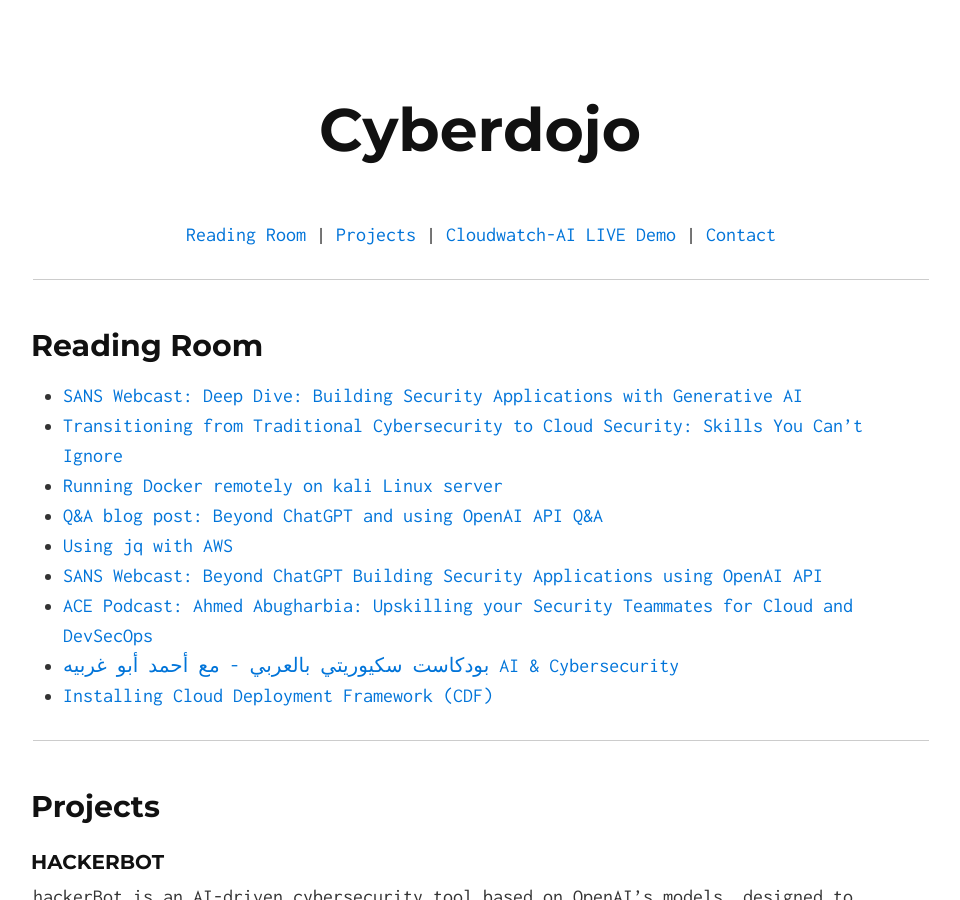
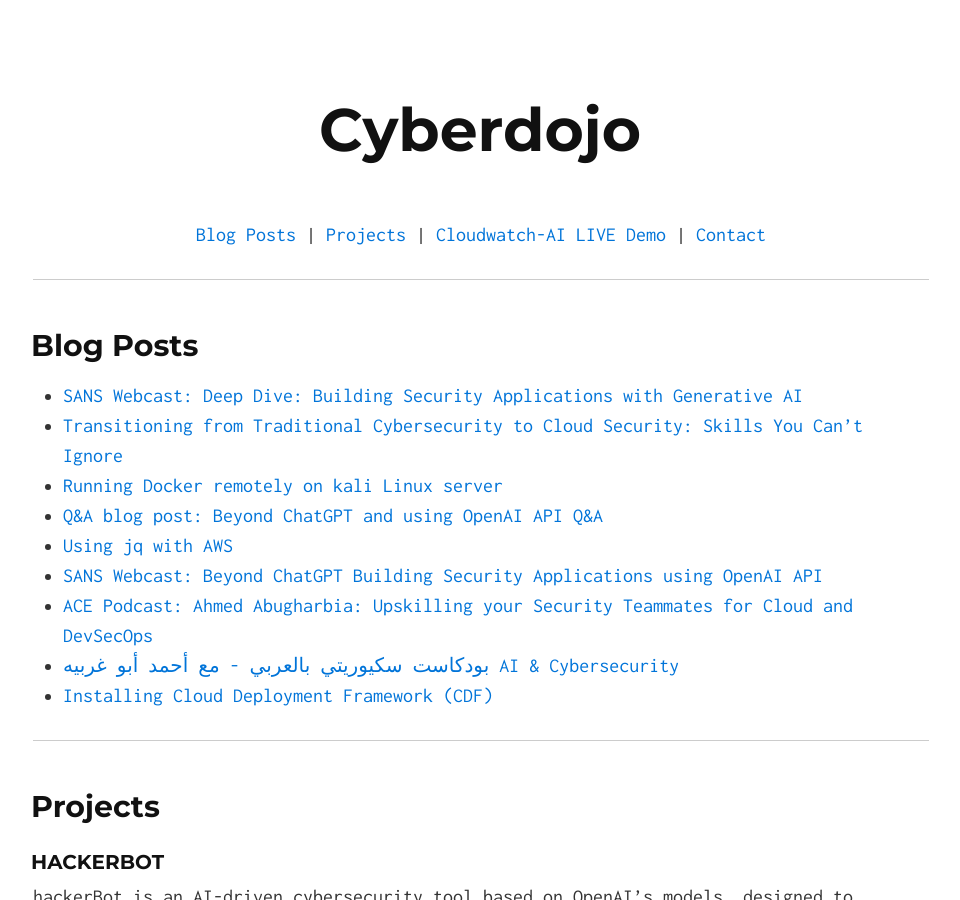
Before and after one commit to Ahmed-AG/cyberdojo-page, a Jekyll site: the page built from index.md, in a window 1280 px wide and 900 px high. Shown: the whole window, without its empty margins (159-1119 px from the left). Built offline with Jekyll 4.4.1, drawn with Linux system fonts in a browser that asks for light colours; our own code applies the rules of GitHub Pages for plain Markdown files.

Commit message:
Update blog post

```diff
--- a/_includes/menu.html
+++ b/_includes/menu.html
@@ -1,6 +1,6 @@
 <center>
 <!-- <A href="#services">Services</A> |  -->
-<A href="/#read">Reading Room</A> |
+<A href="/#read">Blog Posts</A> |
 <A href="/#research-projects">Projects</A> |
 <A href="/cloudwatch-bot.html" target="_blank">Cloudwatch-AI LIVE Demo</A> |
 <A href="/#contact">Contact</A>
--- a/index.md
+++ b/index.md
@@ -2,7 +2,7 @@
 layout: default
 ---
 
-## <a id="read"></a>Reading Room
+## <a id="read"></a>Blog Posts
 - [SANS Webcast: Deep Dive: Building Security Applications with Generative AI](https://www.sans.org/webcasts/deep-dive-building-security-applications-generative-ai/){:target="_blank"}
 - [Transitioning from Traditional Cybersecurity to Cloud Security: Skills You Can't Ignore](/read/transitioning-from-traditional-cybersecurity-to-cloud-security.html)
 - [Running Docker remotely on kali Linux server](/read/run-docker-remotley-on-kali.md)
```
